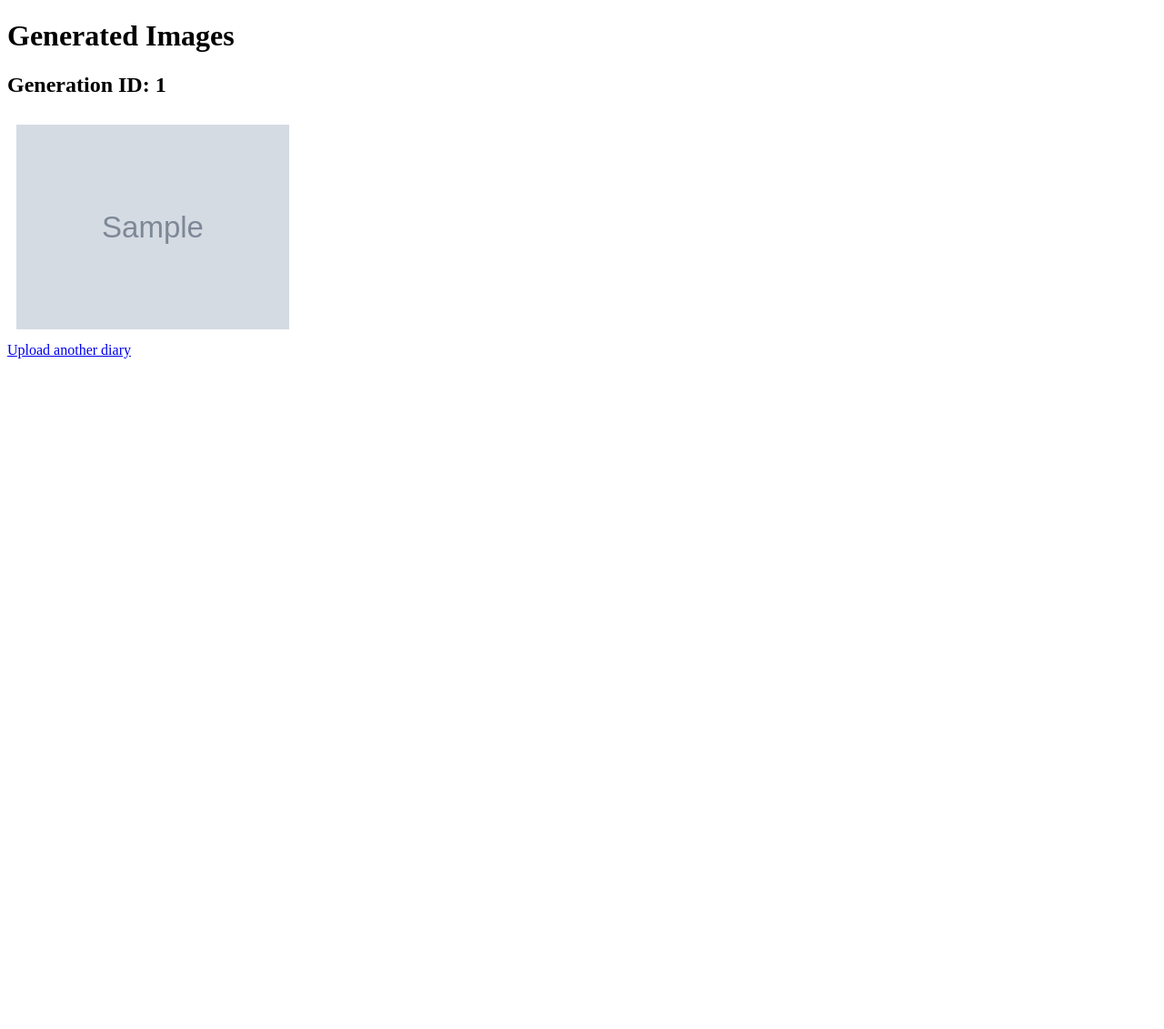
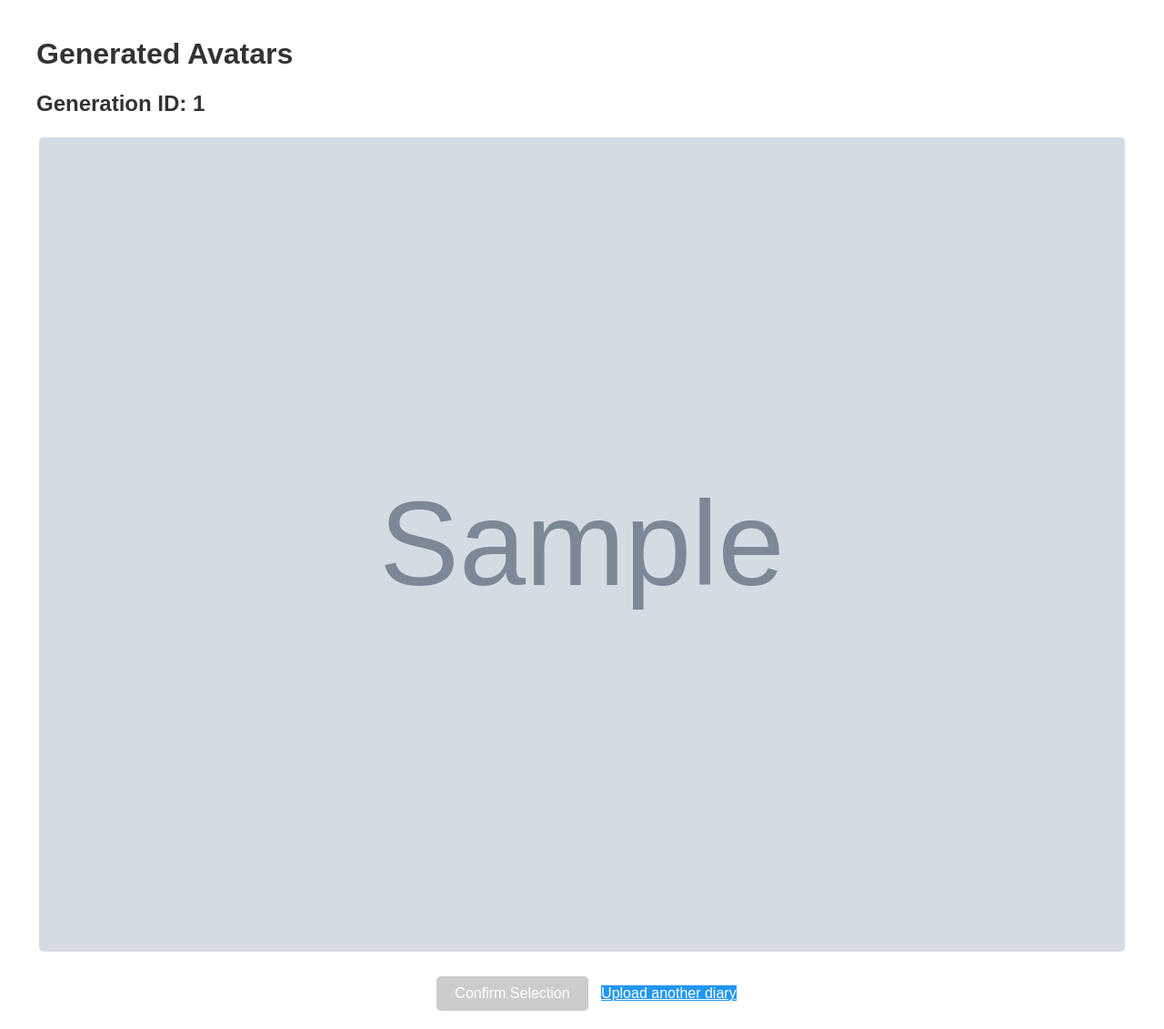
Before and after one commit to rachel-tanhao/AI-Visual-Diary, a Django app: template myproject/image_generator/templates/image_generator/display_images.html in a window 1280 px wide. Shown: the whole page at 91% size. Before the commit the page ends 394 px from the top, so only its background shows below. Run offline with Django 3.2, Linux system fonts and the light colour scheme; the template is opened without the code that fills it: most values are stand-ins (such as "Sample title", 1, 10 or a date in 2020); grey boxes marked "Sample" are stand-in pictures.

Commit message:
Implemented new feat: allow user to pick an avatar

```diff
--- a/myproject/image_generator/templates/image_generator/display_images.html
+++ b/myproject/image_generator/templates/image_generator/display_images.html
@@ -4,17 +4,108 @@
     <meta charset="UTF-8">
     <meta name="viewport" content="width=device-width, initial-scale=1.0">
     <title>Generated Images</title>
+    <style>
+        body {
+            font-family: Arial, sans-serif;
+            max-width: 1200px;
+            margin: 0 auto;
+            padding: 20px;
+        }
+        h1, h2 {
+            color: #333;
+        }
+        .image-grid {
+            display: grid;
+            grid-template-columns: repeat(auto-fit, minmax(300px, 1fr));
+            gap: 20px;
+            margin: 20px 0;
+        }
+        .image-container {
+            position: relative;
+            cursor: pointer;
+            border: 3px solid transparent;
+            border-radius: 8px;
+            transition: all 0.3s ease;
+        }
+        .image-container.selected {
+            border-color: #4CAF50;
+        }
+        .image-container img {
+            width: 100%;
+            height: auto;
+            border-radius: 5px;
+        }
+        .buttons {
+            text-align: center;
+            margin-top: 20px;
+        }
+        button {
+            padding: 10px 20px;
+            margin: 0 10px;
+            border: none;
+            border-radius: 5px;
+            cursor: pointer;
+            font-size: 16px;
+        }
+        .confirm-button {
+            background-color: #4CAF50;
+            color: white;
+        }
+        .confirm-button:disabled {
+            background-color: #cccccc;
+            cursor: not-allowed;
+        }
+        .upload-another {
+            background-color: #2196F3;
+            color: white;
+        }
+    </style>
 </head>
 <body>
-    <h1>Generated Images</h1>
+    <h1>Generated Avatars</h1>
     <h2>Generation ID: {{ generation_id }}</h2>
-    <div>
-        {% for image in images %}
-            <img src="{{ image.url }}" alt="Generated Image" style="max-width: 300px; margin: 10px;">
-        {% empty %}
-            <p>No images generated.</p>
-        {% endfor %}
-    </div>
-    <a href="{% url 'upload_diary' %}">Upload another diary</a>
+
+    <form id="selectImageForm" method="POST" action="{% url 'select_image' generation_id=generation_id %}">
+        {% csrf_token %}
+        <input type="hidden" id="selected_image_id" name="image_id" value="">
+
+        <div class="image-grid">
+            {% for image in images %}
+            <div class="image-container" onclick="selectImage(this, '{{ image.id }}')">
+                <img src="{{ image.url }}" alt="Generated image {{ forloop.counter }}">
+                <div style="display: none;">Image ID: {{ image.id }}</div>
+            </div>
+            {% endfor %}
+        </div>
+
+        <div class="buttons">
+            <button type="submit" class="confirm-button" id="confirmButton" disabled>
+                Confirm Selection
+            </button>
+            <a href="{% url 'upload_diary' %}" class="button upload-another">
+                Upload another diary
+            </a>
+        </div>
+    </form>
+
+    <script>
+        function selectImage(container, imageId) {
+            console.log('Selected image ID:', imageId);
+
+            // Remove selection from all containers
+            document.querySelectorAll('.image-container').forEach(cont => {
+                cont.classList.remove('selected');
+            });
+
+            // Add selection to clicked container
+            container.classList.add('selected');
+
+            // Update hidden input with selected image ID
+            document.getElementById('selected_image_id').value = imageId;
+
+            // Enable confirm button
+            document.getElementById('confirmButton').disabled = false;
+        }
+    </script>
 </body>
 </html>
--- a/myproject/image_generator/urls.py
+++ b/myproject/image_generator/urls.py
@@ -8,6 +8,7 @@ urlpatterns = [
     path('upload/', views.upload_diary, name='upload_diary'),
     path('generate/<int:diary_id>/', views.generate_images, name='generate_images'),
     path('display/<str:generation_id>/', views.display_generated_images, name='display_images'),
+    path('select-image/<str:generation_id>/', views.select_image, name='select_image'),
     path('test-leonardo-api-key/', views.test_leonardo_api_key, name='test_leonardo_api_key'),
 ]
 
```
Also changed, not shown: myproject/image_generator/image_generation.py (+22 -17 lines), myproject/image_generator/views.py (+25 -0 lines), myproject/db.sqlite3, myproject/media/diary_images/diary_chinese_KBN87ke.png.jpg (added).
